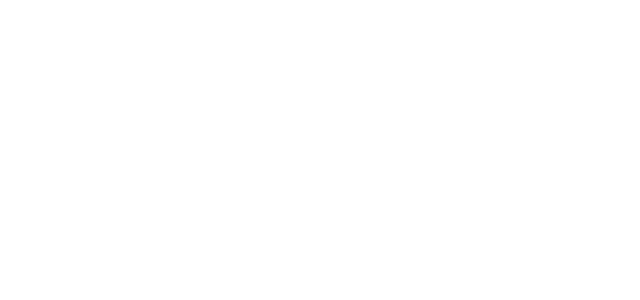
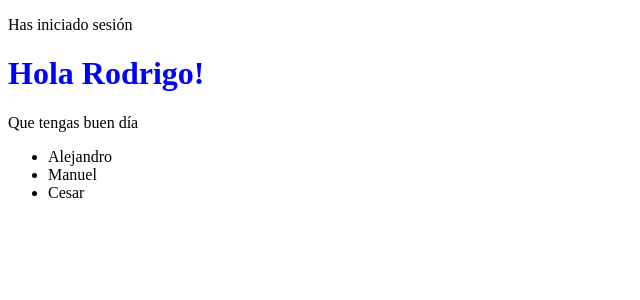
Before and after one commit to rodrigoenriquealfaro/aprendiendo_react, a React (Vite) app: page / in a window 1280 px wide. Shown: the top 300 px of the page, without its empty margins (0-640 px from the left). Built offline with nearby package versions, Linux system fonts and the light colour scheme.

Commit message:
Aprendiendo sobre el recorrido de arreglos con MAP

```diff
--- a/src/App.jsx
+++ b/src/App.jsx
@@ -1,8 +1,28 @@
+const nombre = "Rodrigo"
+const color = "blue"
+const sesion = true
+const pais = null
+const amigos = ['Alejandro', 'Manuel', 'Cesar']
+
 const App = () => {
     return (
-        <div>
+        <>
+            {sesion
+                ?
+                <>
+                    <p>Has iniciado sesión</p>
+                    <h1 className="titulo" style={{ color: color }}>Hola {nombre}!</h1>
+                    <p>Que tengas buen día</p>
+                    {pais && <p>Tu eres de: {pais}</p>}
+                    <ul>
+                        {amigos.map((amigo, index) => (
+                            <li key={index}>{amigo}</li>
+                        ))}
+                    </ul>
+                </>
+                : <p>No has iniciado sesión</p>}
 
-        </div>
+        </>
     )
 }
 
```
